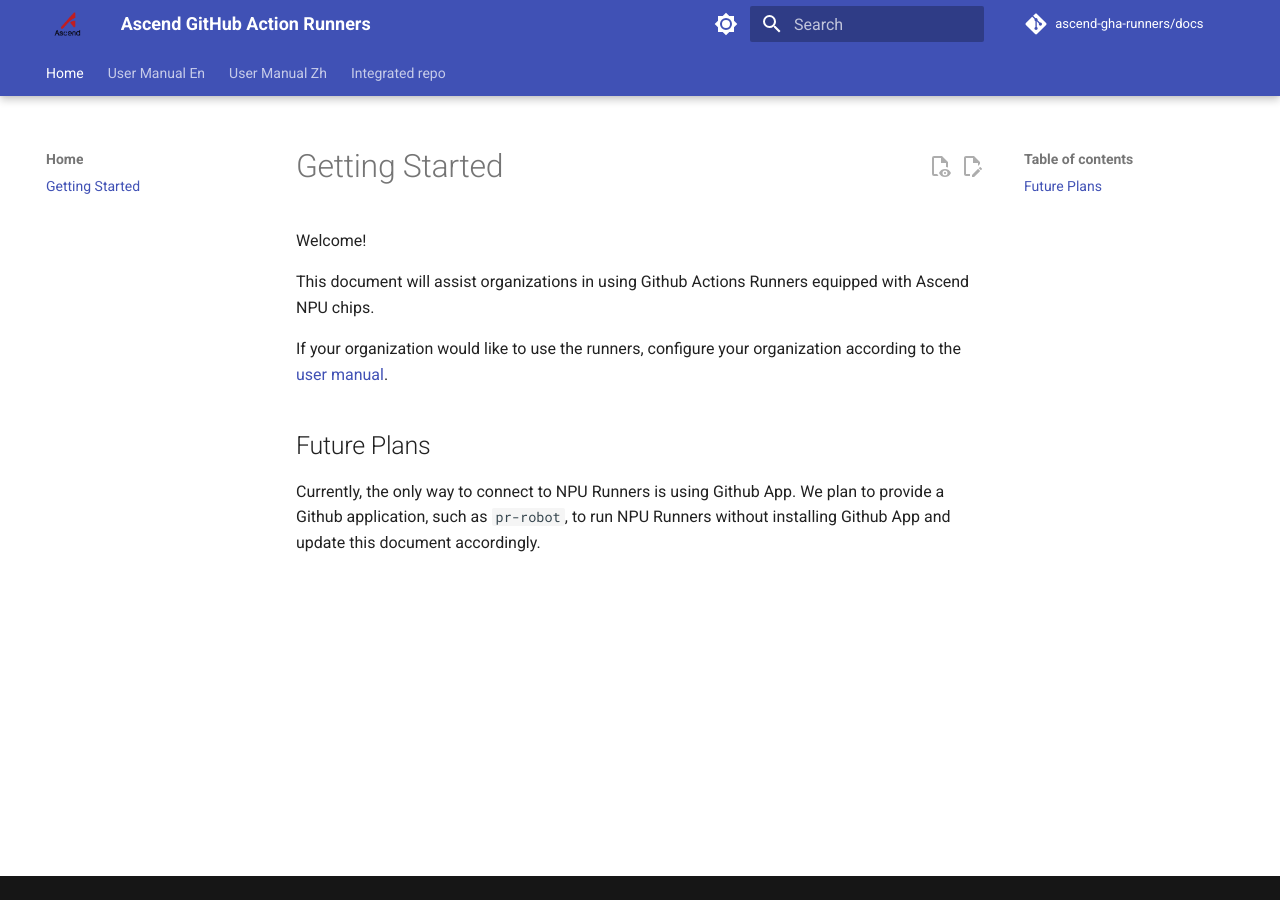
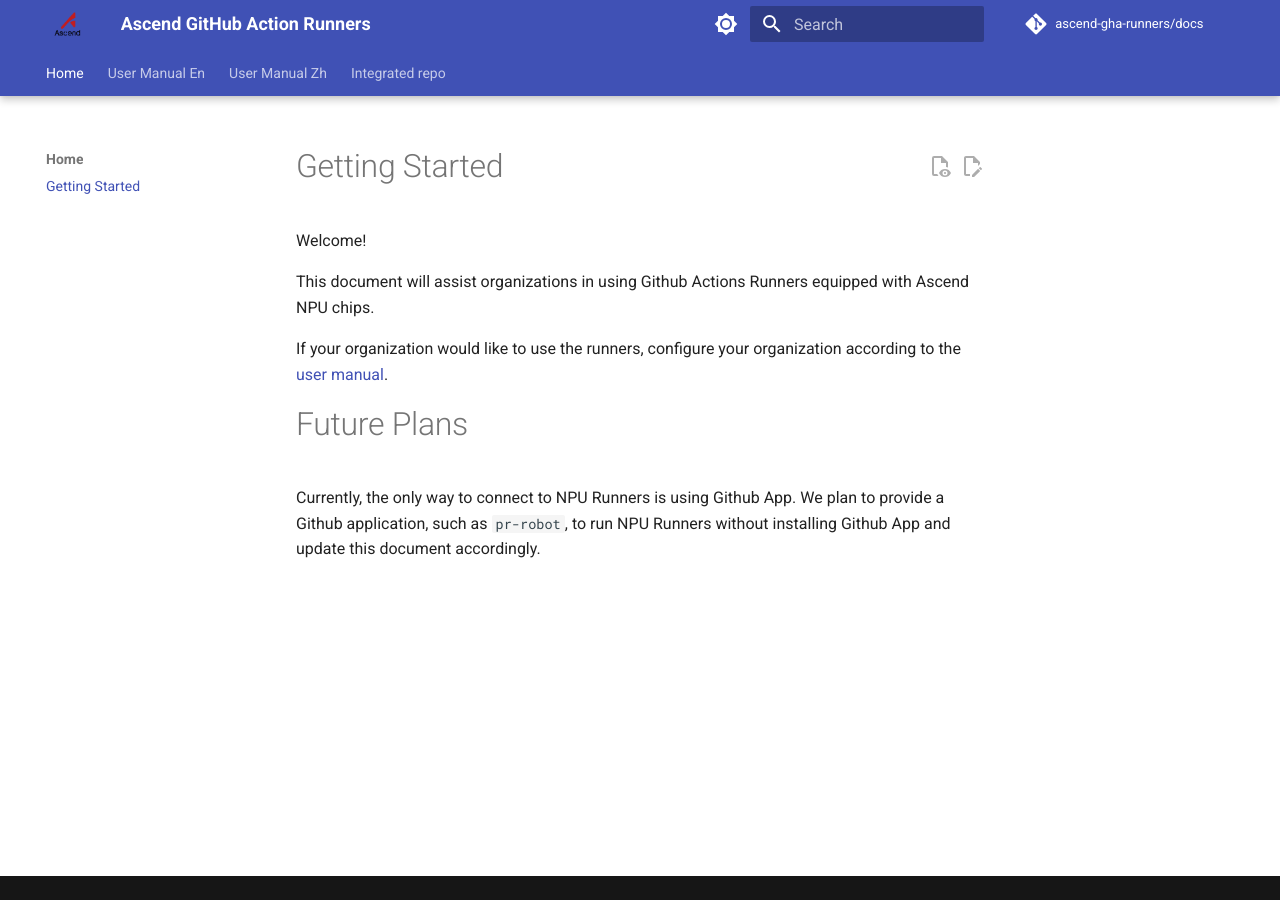
Before and after one commit to cllouud/docs, an MkDocs documentation site: the page built from docs/index.md, in a window 1280 px wide. Built offline with MkDocs 1.6.1 and Material for MkDocs 9.7.7, drawn with Linux system fonts in a browser that asks for light colours; comment, search, counter and statistics services are not loaded.

Commit message:
Update index.md (#14)

```diff
--- a/docs/index.md
+++ b/docs/index.md
@@ -6,6 +6,6 @@ This document will assist organizations in using Github Actions Runners equipped
 
 If your organization would like to use the runners, configure your organization according to the [user manual](./user-manual-en.md).
 
-## Future Plans
+# Future Plans
 Currently, the only way to connect to NPU Runners is using Github App.
 We plan to provide a Github application, such as `pr-robot`, to run NPU Runners without installing Github App and update this document accordingly.
```
